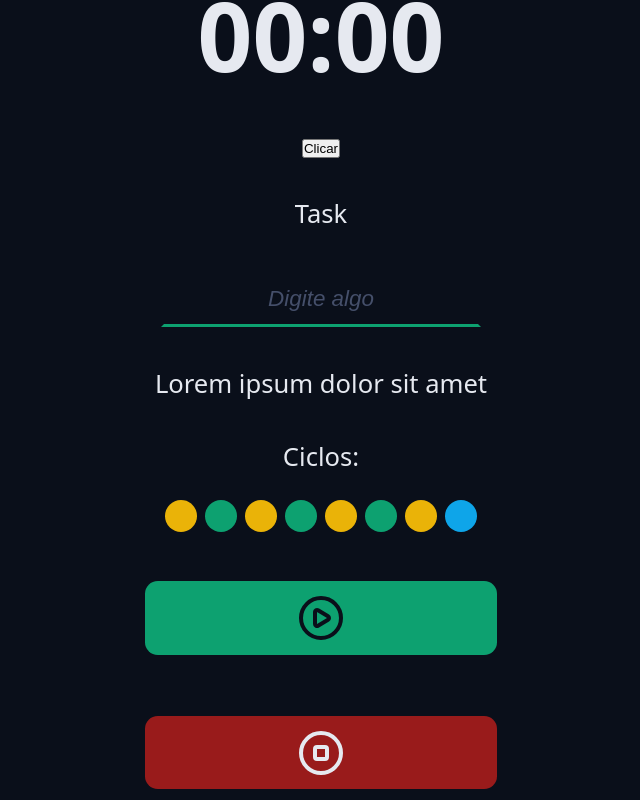
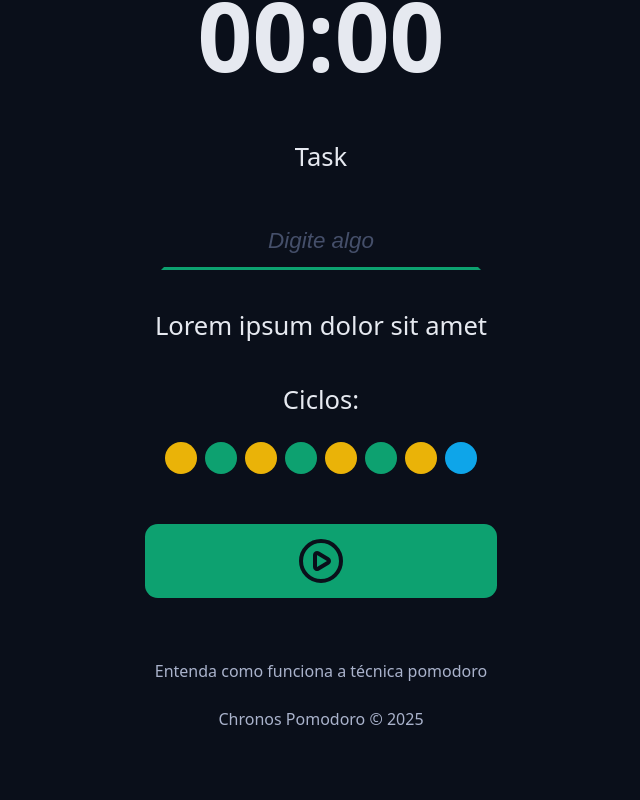
Before and after one commit to thaiscampos/chronos-pomodoro, a React (Vite) app: page / in a window 1280 px wide. Shown: the part 500-1300 px from the top of the page, without its empty margins (319-959 px from the left). Built offline with nearby package versions, Linux system fonts and the light colour scheme.

Commit message:
Onchange Input

```diff
--- a/src/App.tsx
+++ b/src/App.tsx
@@ -2,7 +2,7 @@ import "./styles/global.css";
 import "./styles/theme.css";
 
 import { Home } from "./pages/Home";
-import { TaskContextProvider } from "./contexts/TaskContext";
+import { TaskContextProvider } from "./contexts/TaskContext/TaskContextProvider";
 
 export function App() {
 
--- a/src/MainForm/index.tsx
+++ b/src/MainForm/index.tsx
@@ -1,29 +1,31 @@
-import { PlayCircleIcon, StopCircleIcon } from "lucide-react";
+import { PlayCircleIcon } from "lucide-react";
 import { DefaultInput } from "../components/DefaultInput";
 import styles from "./styles.module.css";
 import { DefaultButton } from "../components/DefaultButton/DefaultButton";
 import { Cycles } from "../components/Cycles";
-import { useTaskContext } from "../contexts/TaskContext";
+import { useState } from "react";
+
 
 export function MainForm() {
-  const {setState} = useTaskContext();
-  function handleClick(){
-    setState(prevState=>{
-      return{
-        ...prevState,
-        formattedSecondsRemaning: '21:00'
-      }
-    })
+
+  function handleNewTask(event: React.FormEvent<HTMLFormElement>){
+    event.preventDefault()
+    console.log('enviado: ' + taskName)
   }
+
+  const [taskName, setTaskName] = useState('')
+
   return (
-    <form className={styles.form}>
-      <button type="button" onClick={handleClick}>Clicar</button>
+    <form onSubmit={ handleNewTask} className={styles.form}>
+
       <div className={styles.formRow}>
         <DefaultInput
           id="meuInput"
           type="text"
           labelText="Task"
           placeholder="Digite algo"
+          value={taskName}
+          onChange={(e)=> setTaskName(e.target.value)}
         />
       </div>
 
@@ -35,7 +37,7 @@ export function MainForm() {
       </div>
       <div className={styles.formRow}>
         <DefaultButton icon={<PlayCircleIcon />} />
-        <DefaultButton icon={<StopCircleIcon />} color="red" />
+
       </div>
     </form>
   );
--- a/src/components/CountDown/index.tsx
+++ b/src/components/CountDown/index.tsx
@@ -1,6 +1,7 @@
 
+import { useTaskContext } from "../../contexts/TaskContext/useTaskContext";
 import styles from "./styles.module.css";
-import { useTaskContext } from "../../contexts/TaskContext";
+
 
 export function CountDown() {
   const {state}= useTaskContext();
--- /dev/null
+++ b/src/contexts/TaskContext/TaskContext.tsx
@@ -0,0 +1,14 @@
+import { createContext } from "react";
+import { inicialTaskState } from "./inicialTaskState"
+import type { TaskStateModel } from "../../models/TaskStateModel";
+
+type TaskContextProps= {
+  state: TaskStateModel,
+  setState: React.Dispatch<React.SetStateAction<TaskStateModel>>
+}
+
+const inicialContextValue = {state: inicialTaskState,
+  setState: () => {},}
+
+  export const TaskContext = createContext<TaskContextProps>
+(inicialContextValue);
--- /dev/null
+++ b/src/contexts/TaskContext/TaskContextProvider.tsx
@@ -0,0 +1,14 @@
+import { useState } from "react"
+import { inicialTaskState } from "./inicialTaskState"
+import { TaskContext } from "./TaskContext"
+
+type TaskContextProviderProps = {
+  children: React.ReactNode,
+}
+export function TaskContextProvider(
+  {children}: TaskContextProviderProps){
+    const [state,setState] = useState(inicialTaskState)
+    return  <TaskContext.Provider value={ {state, setState}}>
+    {children}
+    </TaskContext.Provider>
+}
--- a/src/contexts/TaskContext/index.tsx
+++ /dev/null
@@ -1,41 +0,0 @@
-import React, { createContext, useContext, useState } from "react";
-import type { TaskStateModel } from "../../models/TaskStateModel";
-
-const inicialState: TaskStateModel ={
-  task: [],
-  secondsRemaining: 0,
-  formattedSecondsRemaning: '00:00',
-  activeTask: null,
-  currentCycle: 0,
-  config:{
-    workTime: 25,
-    shortBreakTime:5,
-    longBreakTime: 15
-  },
-}
-
-type TaskContextProps= {
-  state: TaskStateModel,
-  setState: React.Dispatch<React.SetStateAction<TaskStateModel>>
-}
-
-const inicialContextValue = {state: inicialState,
-  setState: () => {},}
-export const TaskContext = createContext<TaskContextProps>
-(inicialContextValue);
-
-type TaskContextProviderProps = {
-  children: React.ReactNode,
-}
-export function TaskContextProvider(
-  {children}: TaskContextProviderProps){
-    const [state,setState] = useState(inicialState)
-    return  <TaskContext.Provider value={ {state, setState}}>
-    {children}
-    </TaskContext.Provider>
-}
-
-
-export function useTaskContext(){
-  return useContext(TaskContext)
-}
--- /dev/null
+++ b/src/contexts/TaskContext/inicialTaskState.ts
@@ -0,0 +1,14 @@
+import type { TaskStateModel } from "../../models/TaskStateModel";
+
+export const inicialTaskState: TaskStateModel ={
+  task: [],
+  secondsRemaining: 0,
+  formattedSecondsRemaning: '00:00',
+  activeTask: null,
+  currentCycle: 0,
+  config:{
+    workTime: 25,
+    shortBreakTime:5,
+    longBreakTime: 15
+  },
+}
--- /dev/null
+++ b/src/contexts/TaskContext/useTaskContext.ts
@@ -0,0 +1,12 @@
+import { useContext } from "react";
+import { TaskContext } from "./TaskContext";
+
+
+
+
+
+
+
+export function useTaskContext(){
+  return useContext(TaskContext)
+}
```
